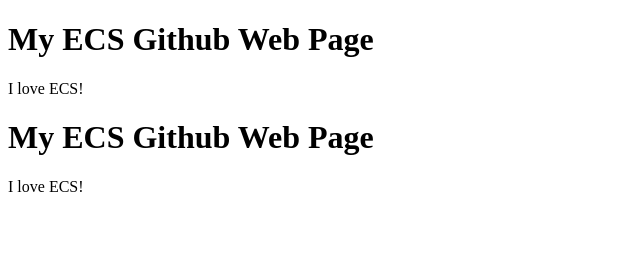
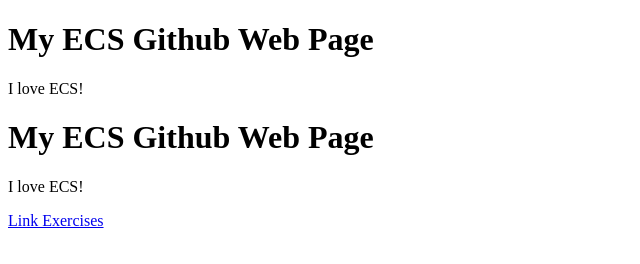
Before and after one commit to MahNaMJEFF/MahNaMJEFF.github.io, a plain HTML site: page index.html in a window 1280 px wide. Shown: the whole page, without its empty margins (0-640 px from the left). Drawn offline with Linux system fonts and the light colour scheme.

Commit message:
Update index.html

```diff
--- a/index.html
+++ b/index.html
@@ -16,5 +16,7 @@
 <h1>My ECS Github Web Page</h1>
 <p>I love ECS!</p>
 
+  <a href="links.html">Link Exercises</a>
+
 </body>
 </html>
```
